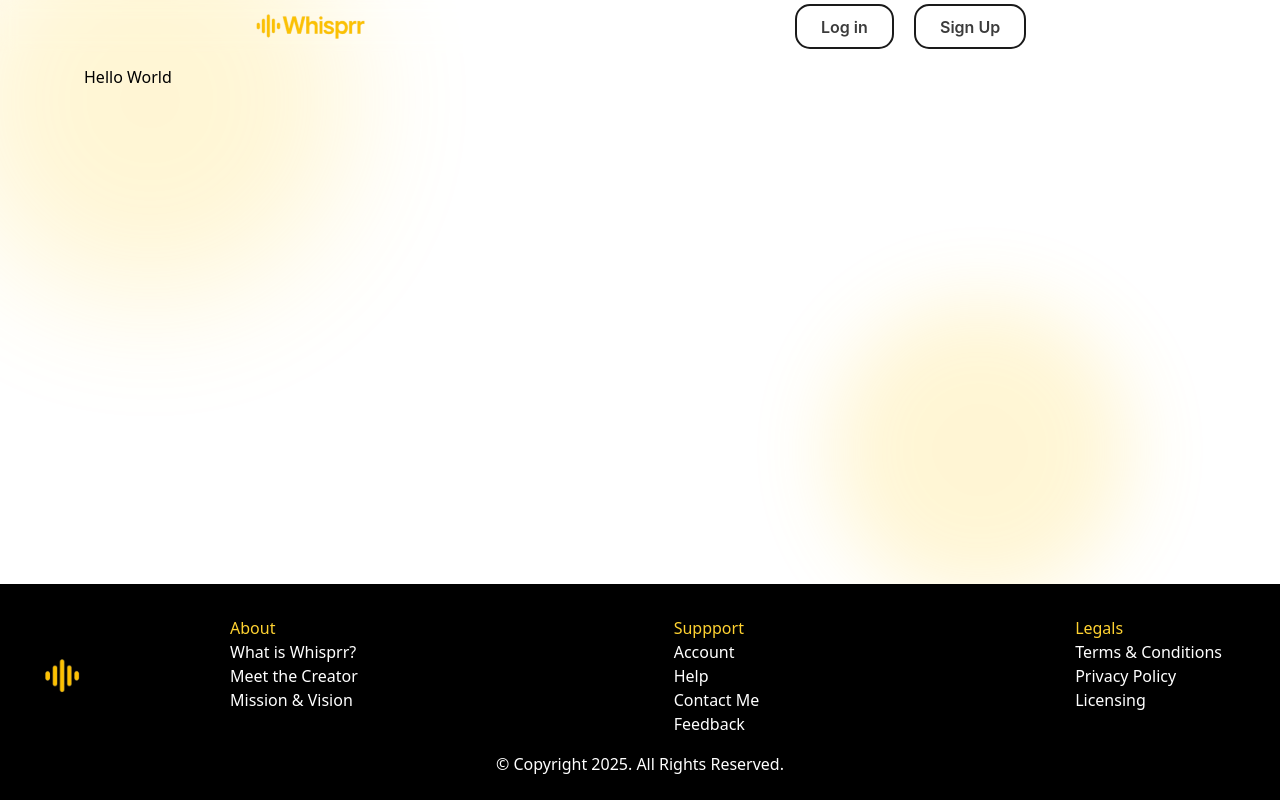
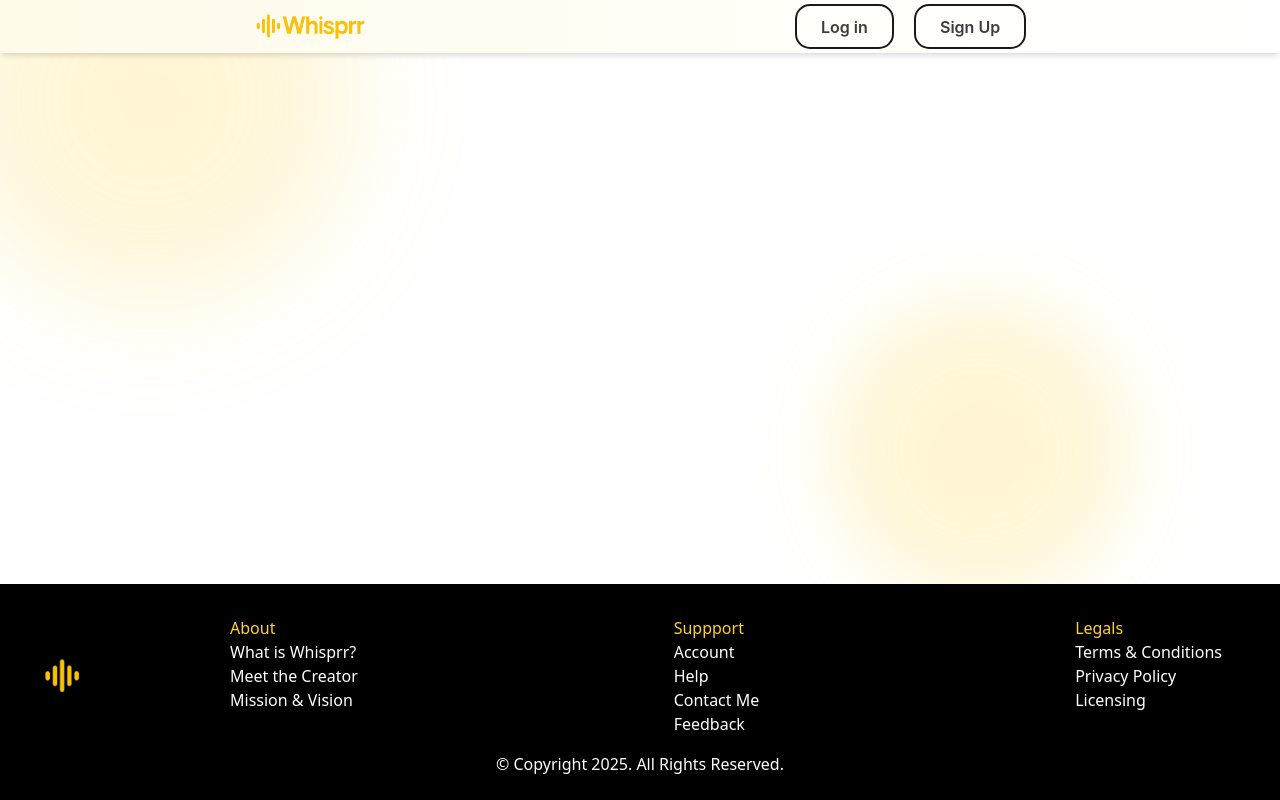
Before and after one commit to thebeliever1812/Whisprr---A-blog-web-app, a React (Vite) app: page / in a window 1280 px wide. Built offline with nearby package versions, Linux system fonts and the light colour scheme; no server answers.

Commit message:
navbar fixed

```diff
--- a/src/App.css
+++ b/src/App.css
@@ -24,7 +24,11 @@
 }
 
 .nav-btns {
-	@apply hidden sm:block hover:text-white rounded-full px-2.5 py-1 hover:bg-amber-300 border-none;
+	@apply hidden sm:block hover:text-white font-medium rounded-full px-2.5 py-1 hover:bg-amber-300 transition-[background-color] duration-300 border-none;
+}
+
+.outer-boundary:hover {
+	@apply transition-[box-shadow] duration-300 ease-in-out shadow-[0_0_20px_1px_#ffcc00];
 }
 
 .logout-btn {
--- a/src/components/Header/Navbar.jsx
+++ b/src/components/Header/Navbar.jsx
@@ -26,8 +26,10 @@ function Navbar() {
 		<header>
 			<nav
 				className={`flex w-full items-center sm:justify-around justify-between ${
-					hamburgerMenuStatus ? "bg-[#080808] text-white" : "backdrop-blur-sm"
-				} sm:bg-transparent sm:text-black p-1 px-4  md:px-10 text-base md:text-lg`}
+					hamburgerMenuStatus
+						? "bg-[#080808] text-white"
+						: "bg-gradient-to-r from-amber-50 to-white"
+				} sm:text-black p-1 px-4 md:px-10 text-base md:text-lg fixed z-50 shadow-md transition duration-300`}
 			>
 				{userLoggedIn ? (
 					<>
@@ -35,7 +37,7 @@ function Navbar() {
 							<img src="/Logo.png" alt="" className="object-cover" />
 						</Link>
 
-						<div className="hidden sm:flex items-center justify-between gap-10 border-2 border-amber-200  rounded-full p-0.5">
+						<div className="outer-boundary hidden sm:flex items-center justify-between gap-10 border-2 border-amber-200 rounded-full p-0.5">
 							<NavLink
 								to="/"
 								className={({ isActive }) =>
@@ -147,13 +149,19 @@ function Navbar() {
 					<>
 						<div className="flex flex-col gap-5 justify-start mt-6">
 							<div className="flex justify-center">
-								<Link to="/log-in" className="text-center menu-logout-btn logout-click">
+								<Link
+									to="/log-in"
+									className="text-center menu-logout-btn logout-click"
+								>
 									Log in
 								</Link>
 							</div>
 
 							<div className="flex justify-center">
-								<Link to="/sign-up" className="text-center menu-logout-btn logout-click">
+								<Link
+									to="/sign-up"
+									className="text-center menu-logout-btn logout-click"
+								>
 									Sign Up
 								</Link>
 							</div>
--- a/src/components/Home.jsx
+++ b/src/components/Home.jsx
@@ -4,7 +4,9 @@ import { Container } from "./index";
 function Home() {
 	return (
 		<div>
-			<Container>Hello World</Container>
+			<Container>
+			Hello World
+			</Container>
 		</div>
 	);
 }
--- a/src/components/container/Container.jsx
+++ b/src/components/container/Container.jsx
@@ -2,7 +2,7 @@ import React from "react";
 
 function Container({ children }) {
 	return (
-		<div className="w-full max-w-6xl mx-auto py-2 px-3 sm:py-3 sm:px-5">
+		<div className="w-full max-w-6xl mx-auto py-2 px-3 sm:py-3 sm:px-5 bg-amber-200">
 			{children}
 		</div>
 	);
```
